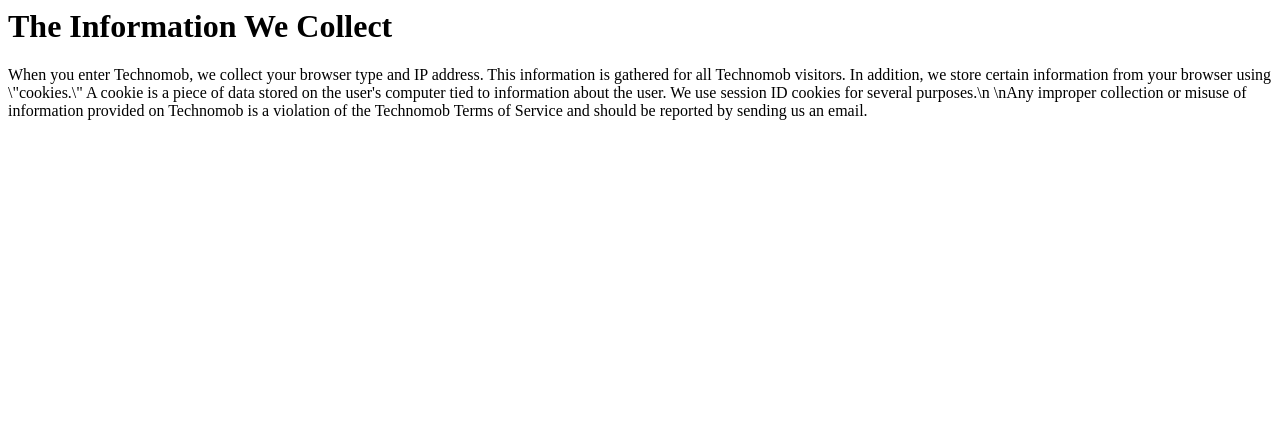
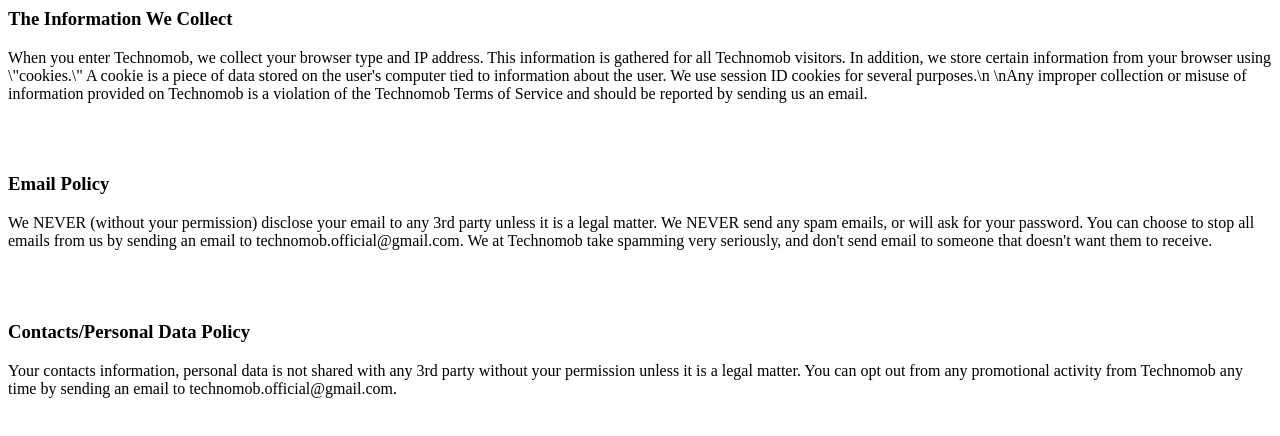
Before and after one commit to AkshayDhankhar/technomob-web, a plain HTML site: page index.html in a window 1280 px wide. Drawn offline with Linux system fonts and the light colour scheme.

Commit message:
Update index.html

```diff
--- a/index.html
+++ b/index.html
@@ -1,2 +1,8 @@
-<h1>The Information We Collect</h1>
+<h3>The Information We Collect</h1>
 <p>When you enter Technomob, we collect your browser type and IP address. This information is gathered for all Technomob visitors. In addition, we store certain information from your browser using \"cookies.\" A cookie is a piece of data stored on the user's computer tied to information about the user. We use session ID cookies for several purposes.\n \nAny improper collection or misuse of information provided on Technomob is a violation of the Technomob Terms of Service and should be reported by sending us an email.</p>
+<br><br>
+<h3>Email Policy</h3>
+<p>We NEVER (without your permission) disclose your email to any 3rd party unless it is a legal matter. We NEVER send any spam emails, or will ask for your password. You can choose to stop all emails from us by sending an email to technomob.official@gmail.com. We at Technomob take spamming very seriously, and don't send email to someone that doesn't want them to receive.</p>
+<br><br>
+<h3>Contacts/Personal Data Policy</h3>
+<p>Your contacts information, personal data is not shared with any 3rd party without your permission unless it is a legal matter. You can opt out from any promotional activity from Technomob any time by sending an email to technomob.official@gmail.com.</p>
```
